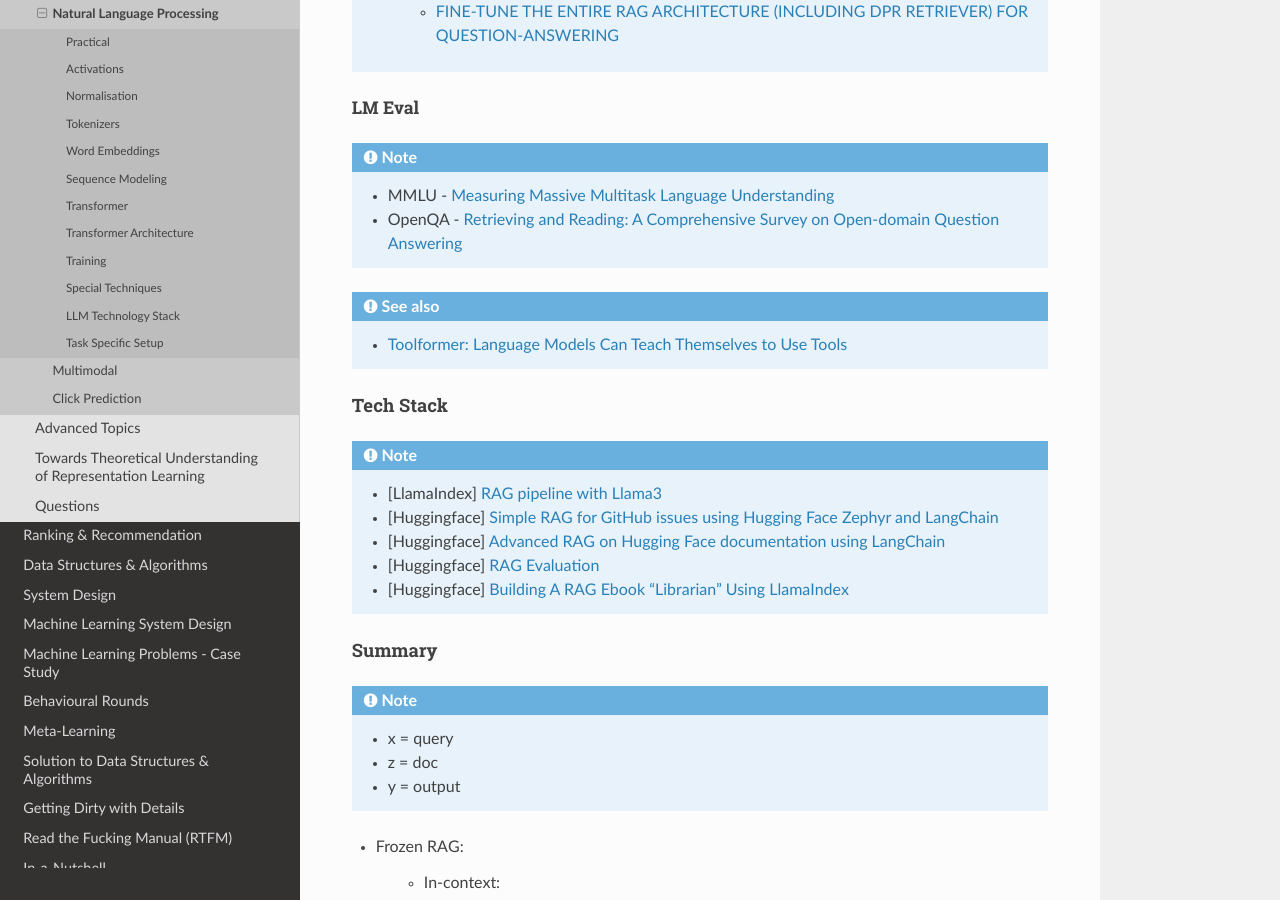
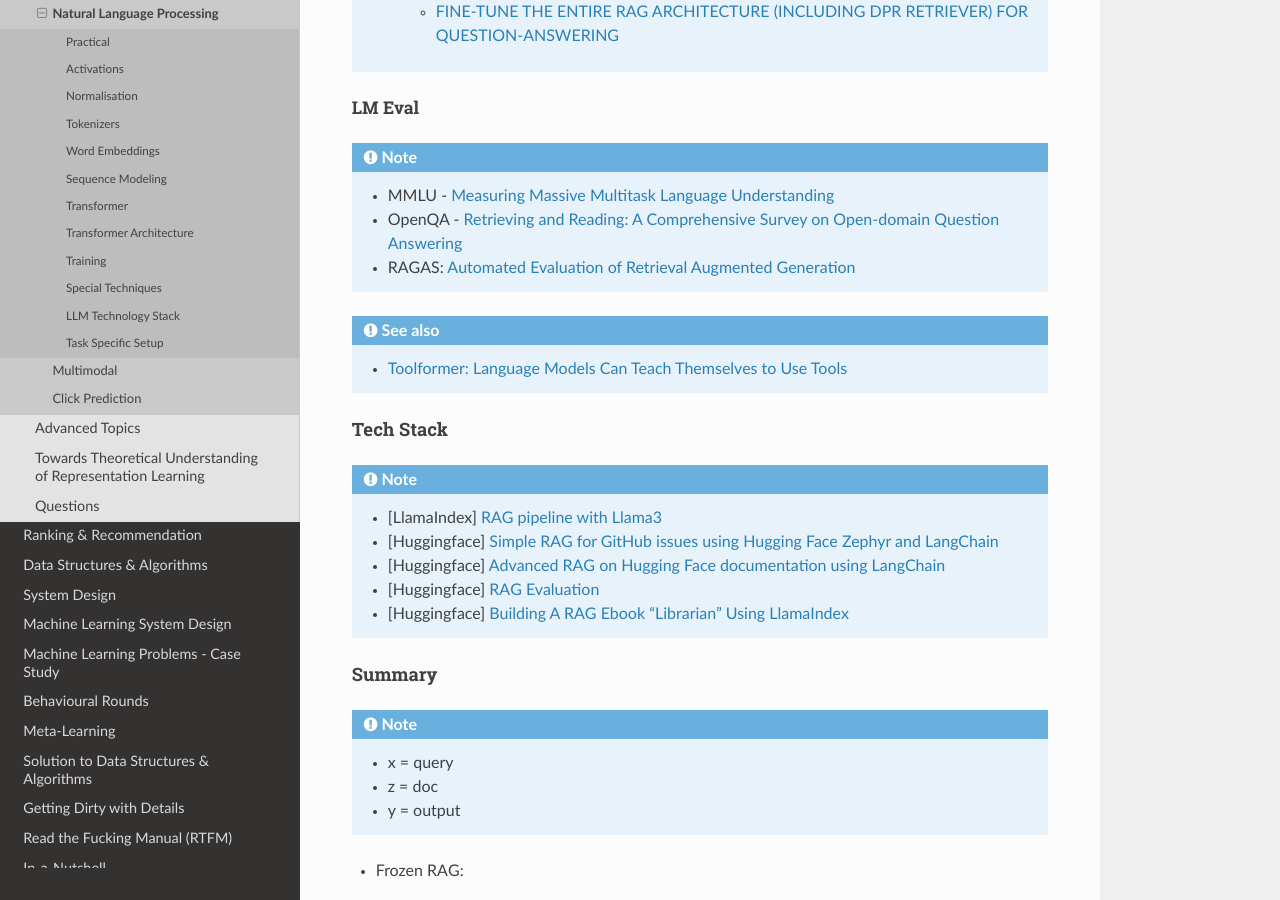
Before and after one commit to uselesstechjunks/leetcode, a Sphinx documentation site: the page built from docs/source/dl/application/nlp.rst, in a window 1280 px wide and 900 px high, scrolled down 11105 px. Built offline with Sphinx 7.4.7 and the Read the Docs theme 2.0.0, drawn with Linux system fonts in a browser that asks for light colours.

Commit message:
Update nlp.rst (#295)

```diff
--- a/docs/source/dl/application/nlp.rst
+++ b/docs/source/dl/application/nlp.rst
@@ -426,6 +426,7 @@ LM Eval
 .. note::
 	* MMLU - `Measuring Massive Multitask Language Understanding <https://arxiv.org/pdf/2009.03300>`_
 	* OpenQA - `Retrieving and Reading: A Comprehensive Survey on Open-domain Question Answering <https://arxiv.org/pdf/2101.00774>`_
+	* RAGAS: `Automated Evaluation of Retrieval Augmented Generation <https://arxiv.org/abs/2309.15217>`_
 
 .. seealso::
 	* `Toolformer: Language Models Can Teach Themselves to Use Tools <https://arxiv.org/pdf/2302.04761>`_
```
